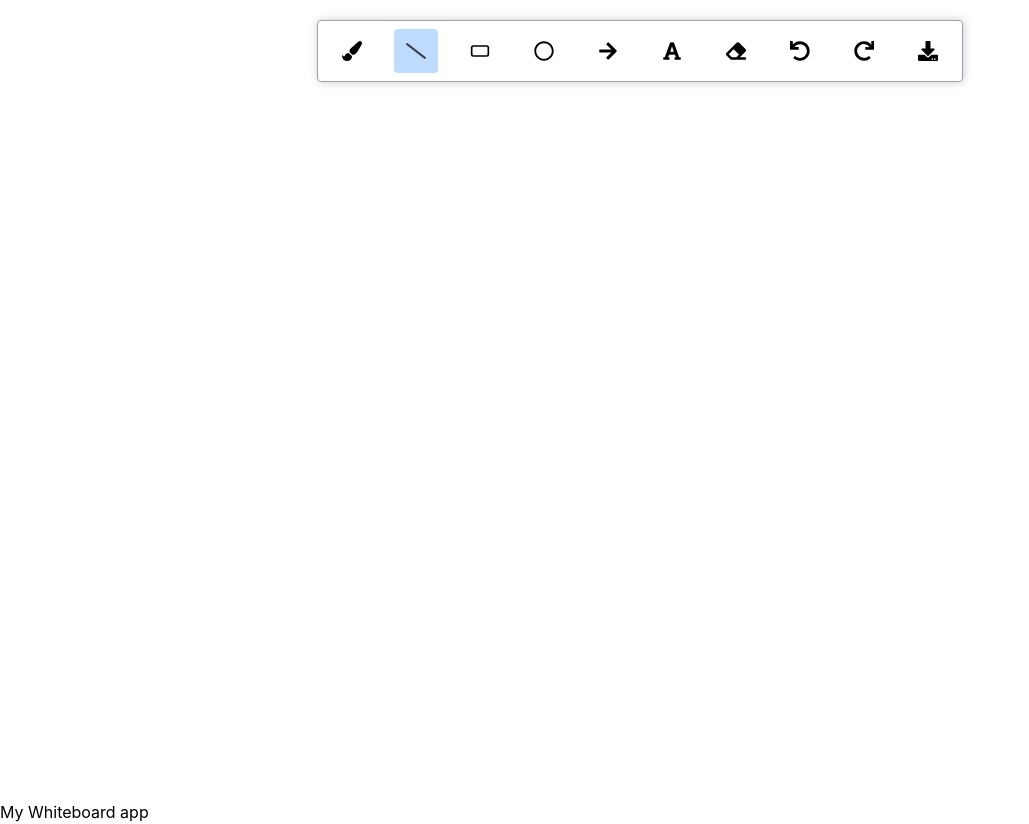
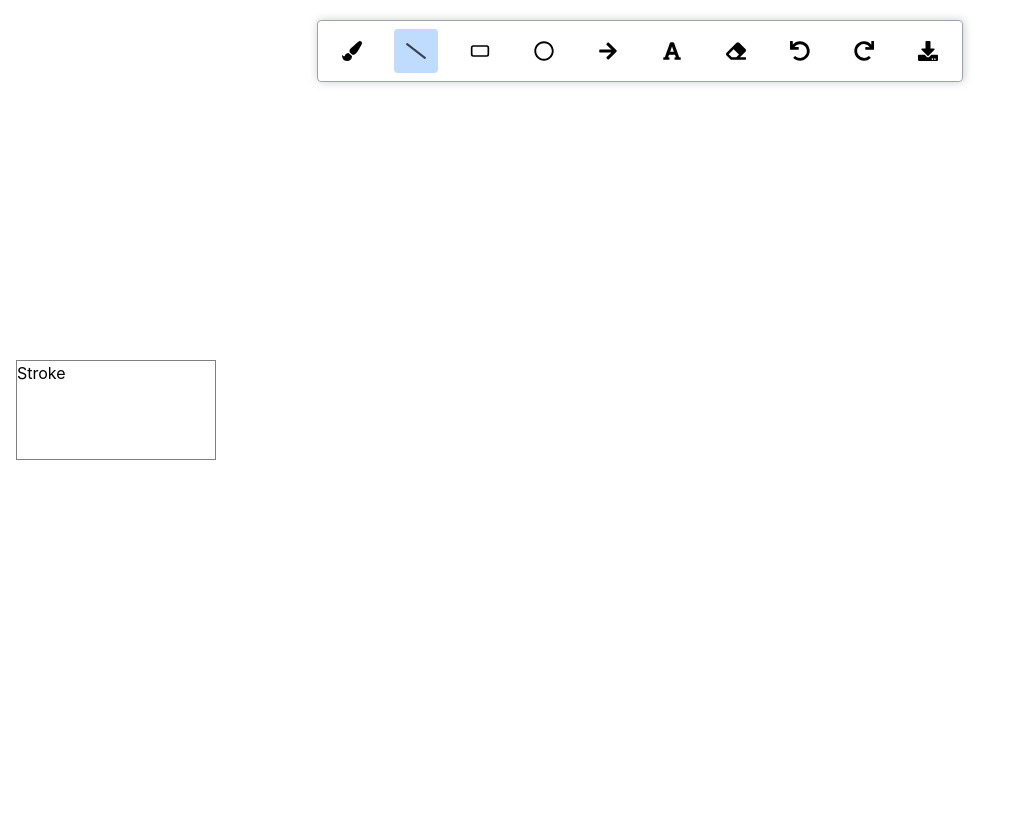
Before and after one commit to Han9128/virtual_white_board, a React (Create React App) app: page / in a window 1280 px wide. Shown: the whole page, without its empty margins (0-1029 px from the left). After the commit the page ends 800 px from the top, so only its background shows below. Built offline with nearby package versions, Linux system fonts and the light colour scheme.

Commit message:
feat: tool configuration setup

```diff
--- a/src/App.js
+++ b/src/App.js
@@ -2,6 +2,8 @@ import React from "react"
 import Board from "./components/Board"
 import ToolBar from "./components/ToolBar";
 import BoardProvider from "./store/BoardProvider";
+import ToolConfigProvider from "./store/ToolConfigProvider"
+import ToolConfigBox from "./components/ToolConfigBox"
 
 function App() {
   // useRef is used to
@@ -9,10 +11,13 @@ function App() {
 
   return (
     <BoardProvider>
+    <ToolConfigProvider>
     <div className="App">
       <ToolBar/>
       <Board />
+      <ToolConfigBox />
     </div>
+    </ToolConfigProvider>
     </BoardProvider>
   );
 }
--- a/src/components/Board/index.js
+++ b/src/components/Board/index.js
@@ -60,7 +60,6 @@ const handleMouseUp = ()=>{
     <canvas ref={canvasRef}>
         This is canvas area
       </canvas>
-      <h1>My Whiteboard app</h1>
       </div>
   );
 }
--- /dev/null
+++ b/src/components/ToolConfigBox/index.js
@@ -0,0 +1,31 @@
+
+import classes from "./index.module.css";
+import toolConfigContext from "../../store/toolConfig-context";
+import boardContext from "../../store/board-context";
+import {COLORS} from "../../constants/toolItem"
+import {useContext} from "react";
+
+function ToolConfigBox(){
+    const {toolConfigState} = useContext(toolConfigContext);
+    const {activeToolItem} = useContext(boardContext);
+    console.log(activeToolItem);
+    return (
+        <div className={classes.toolConfigBox}>
+            <div className={classes.selectOptionContainer}>
+                <div className={classes.label}>
+                    Stroke
+                </div>
+                <div className={classes.colorsContainer}>
+                    {Object.keys(COLORS).map((k)=>{
+                        return(
+                            <div className={classes.colorsBox} style={{backgroundColor:COLORS[k]}}></div>
+                        )
+                    })}
+                </div>
+            </div>
+        </div>
+    )
+}
+
+
+export default ToolConfigBox;
--- /dev/null
+++ b/src/components/ToolConfigBox/index.module.css
@@ -0,0 +1,24 @@
+
+
+.toolConfigBox{
+    height:100px;
+    width:200px;
+     border: 1px solid gray;
+    position:absolute;
+    left:1rem;
+    top:45%;
+}
+
+.selectOptionContainer{
+    display:flex;
+    flex-direction:column;
+    justify-content:space-around;
+}
+
+.colors
+
+.colorsBox{
+    background-color:red;
+    width:30px;
+    height:30px;
+}
--- a/src/constants/toolItem.js
+++ b/src/constants/toolItem.js
@@ -62,3 +62,14 @@ export const TOOL_ITEMS = [
 ]
 
 export const ARROW_LENGTH = 20;
+
+
+export const COLORS = {
+    BLACK: '#000000',
+    RED: '#ff0000',
+    GREEN: '#00ff00',
+    BLUE: '0000ff',
+    ORANGE: '#ffa500',
+    YELLOW: '#ffff00',
+    WHITE: '#ffffff'
+}
--- /dev/null
+++ b/src/store/ToolConfigProvider.js
@@ -0,0 +1,46 @@
+import toolConfigContext from "./toolConfig-context";
+import {useReducer} from "react";
+import {TOOLS} from "../constants/toolItem";
+import {COLORS} from "../constants/toolItem"
+const toolConfigReducer = (state,action) => {
+    // switch(action.type){
+    //     case
+    // }
+};
+
+const initialToolConfigState = {
+    [TOOLS.LINE]:{
+        color:COLORS.BLACK,
+        stroke:1,
+    },
+    [TOOLS.RECTANGLE]:{
+        color:COLORS.BLACK,
+        stroke:1,
+        fill:null
+    },
+    [TOOLS.CIRCLE]:{
+        color:COLORS.BLACK,
+        stroke:1,
+        fill:null,
+    },
+    [TOOLS.ARROW_RIGHT]:{
+        color:COLORS.BLACK,
+        stroke:1,
+    }
+};
+
+function ToolConfigProvider({children}){
+    const [toolConfigState, dispatchToolConfigState] = useReducer(toolConfigReducer, initialToolConfigState);
+
+    const toolConfigContextValues = {
+        toolConfigState,
+    }
+    return(
+        <toolConfigContext.Provider value={toolConfigContextValues}>
+            {children}
+        </toolConfigContext.Provider>
+    )
+}
+
+
+export default ToolConfigProvider;
--- /dev/null
+++ b/src/store/toolConfig-context.js
@@ -0,0 +1,9 @@
+import {createContext} from "react"
+
+
+
+const toolConfigContext = createContext({
+    toolConfigs: {},
+})
+
+export default toolConfigContext;
```
